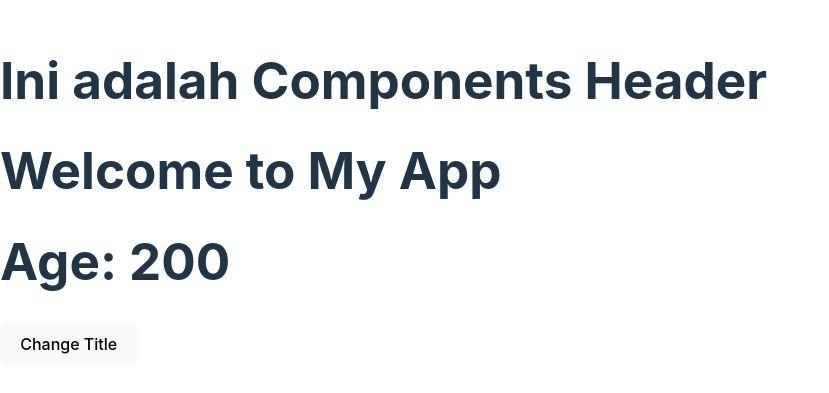
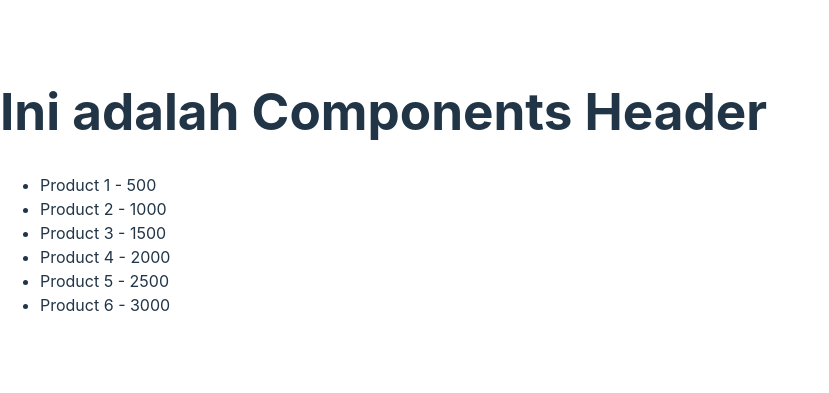
Before and after one commit to daffaabp/react-js-for-beginner, a React (Vite) app: page / in a window 1280 px wide. Shown: the part 209-602 px from the top of the page, without its empty margins (0-829 px from the left). Built offline with nearby package versions, Linux system fonts and the light colour scheme.

Commit message:
3_looping_List

```diff
--- a/src/App.jsx
+++ b/src/App.jsx
@@ -1,22 +1,27 @@
-import {useState} from 'react';
+import { useState } from "react";
 import Header from "./components/Header";
 
 function App() {
   const [title, setTitle] = useState("Welcome to My App");
   const [age, setAge] = useState(200);
-
-  const changeTitle = () => {
-    setTitle("Title Changed");
-    setAge(40);
-  };
+  const [products, setProducts] = useState([
+    { id: 1, title: "Product 1", price: 500 },
+    { id: 2, title: "Product 2", price: 1000 },
+    { id: 3, title: "Product 3", price: 1500 },
+    { id: 4, title: "Product 4", price: 2000 },
+    { id: 5, title: "Product 5", price: 2500 },
+    { id: 6, title: "Product 6", price: 3000 },
+  ]);
 
   return (
     <>
       <div>
         <Header />
-        <h1>{title}</h1>
-        <h1>Age: {age}</h1>
-        <button onClick={changeTitle}>Change Title</button>
+        <ul>
+          {products.map((product) => (
+            <li key={product.id}>{product.title} - {product.price}</li>
+          ))}
+        </ul>
       </div>
     </>
   );
```
